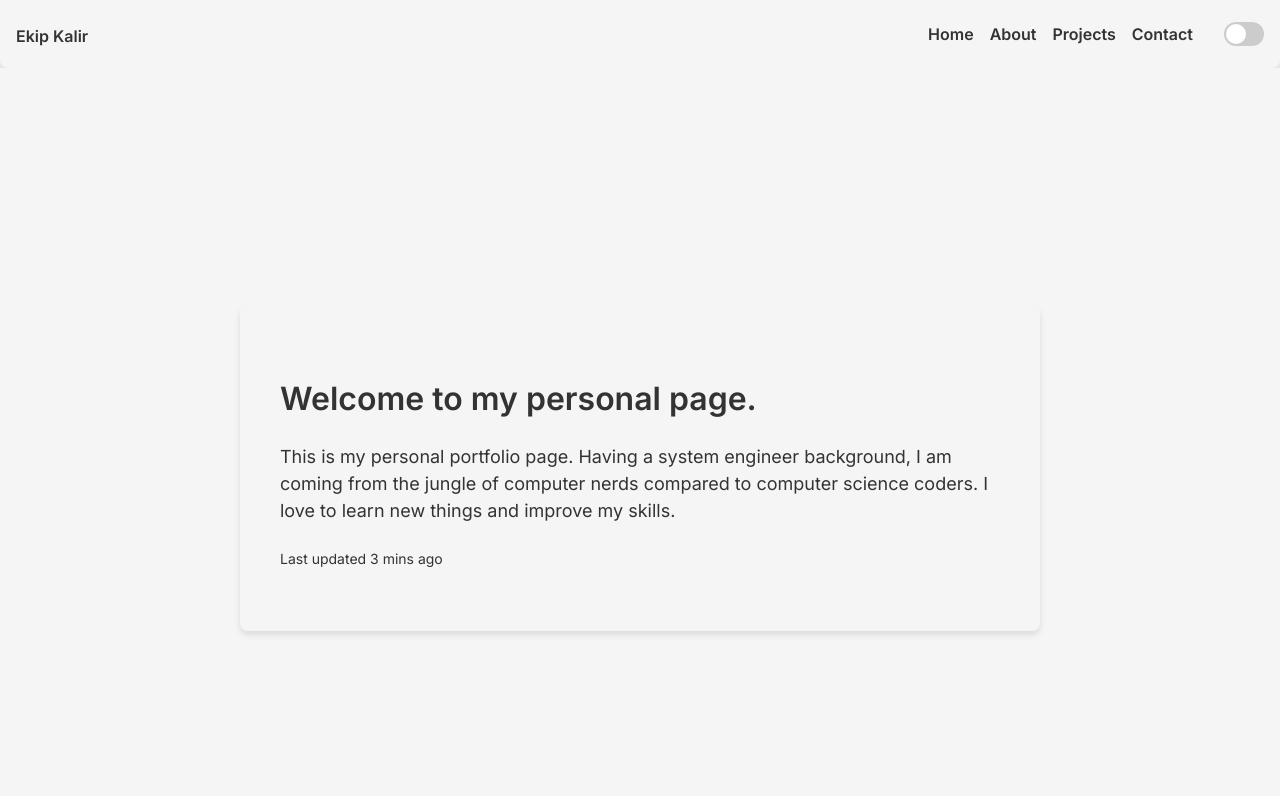
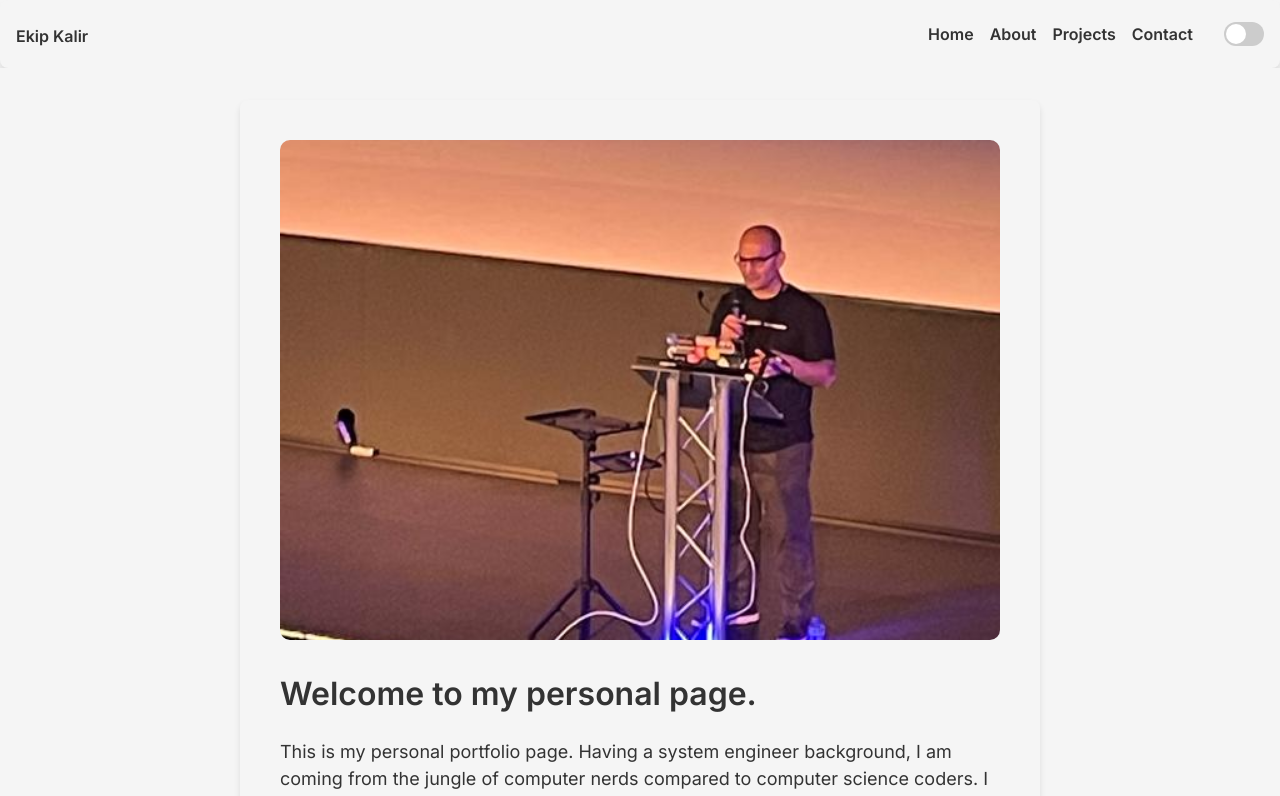
Before and after one commit to ISTANBULBEKLE/ekipkalir, a Next.js app: page / in a window 1280 px wide. Shown: the top 796 px of the page. Built offline with nearby package versions, Linux system fonts and the light colour scheme.

Commit message:
homepage img added

```diff
--- a/pages/index.tsx
+++ b/pages/index.tsx
@@ -1,7 +1,7 @@
 import Head from 'next/head';
 import { Inter } from 'next/font/google';
 import homeStyles from '@/styles/Home.module.css';
-
+import Image from 'next/image';
 
 const inter = Inter({ subsets: ['latin'] });
 
@@ -14,9 +14,15 @@ const HomePage: React.FC = (): JSX.Element => {
         <meta name="viewport" content="width=device-width, initial-scale=1" />
         <link rel="icon" href="/favicon.ico" />
       </Head>
-      <div
-        className={homeStyles.div}
-      >
+      <div className={homeStyles.container}>
+        <div className={homeStyles.imageContainer}>
+          <Image
+            src="/images/home-background.jpg"
+            layout="fill"
+            objectFit="cover"
+            alt="home-background"
+          />
+        </div>
         <h5 className={homeStyles.h5}>Welcome to my personal page.</h5>
         <p className={homeStyles.p}>
           This is my personal portfolio page. Having a system engineer background, I am coming from
--- a/styles/Home.module.css
+++ b/styles/Home.module.css
@@ -2,7 +2,7 @@
 @import url('https://fonts.googleapis.com/css2?family=Inter:wght@400;600&display=swap');
 
 /* Homepage specific styles */
-.div {
+.container {
   max-width: 800px;
   margin: 0 auto;
   padding: 40px;
@@ -10,6 +10,14 @@
   color: var(--text-color);
   border-radius: 8px;
   box-shadow: 0 4px 6px rgba(0, 0, 0, 0.1);
+}
+
+.imageContainer {
+  position: relative;
+  width: 100%;
+  height: 500px; /* or whatever height you want */
+  overflow: hidden;
+  border-radius: 10px;
 }
 
 .h5 {
@@ -32,7 +40,7 @@
 }
 
 @media (max-width: 600px) {
-  .div {
+  .container {
     padding: 20px;
   }
 
--- a/styles/Projects.module.css
+++ b/styles/Projects.module.css
@@ -68,7 +68,7 @@
   margin-right: 0.5rem;
   font-size: 1.5rem;
   font-weight: bold;
-  color: #0d1b2a;
+  color: var(--text-color);
 }
 
 .projectCardDate {
```
Also changed, not shown: public/images/home-background.jpg (added).
